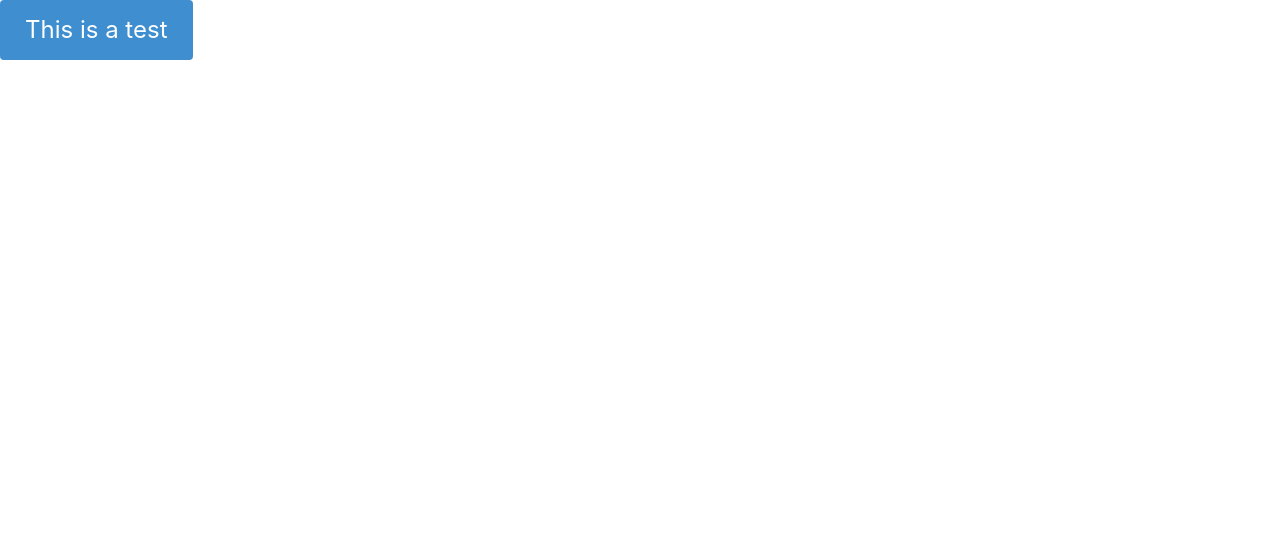
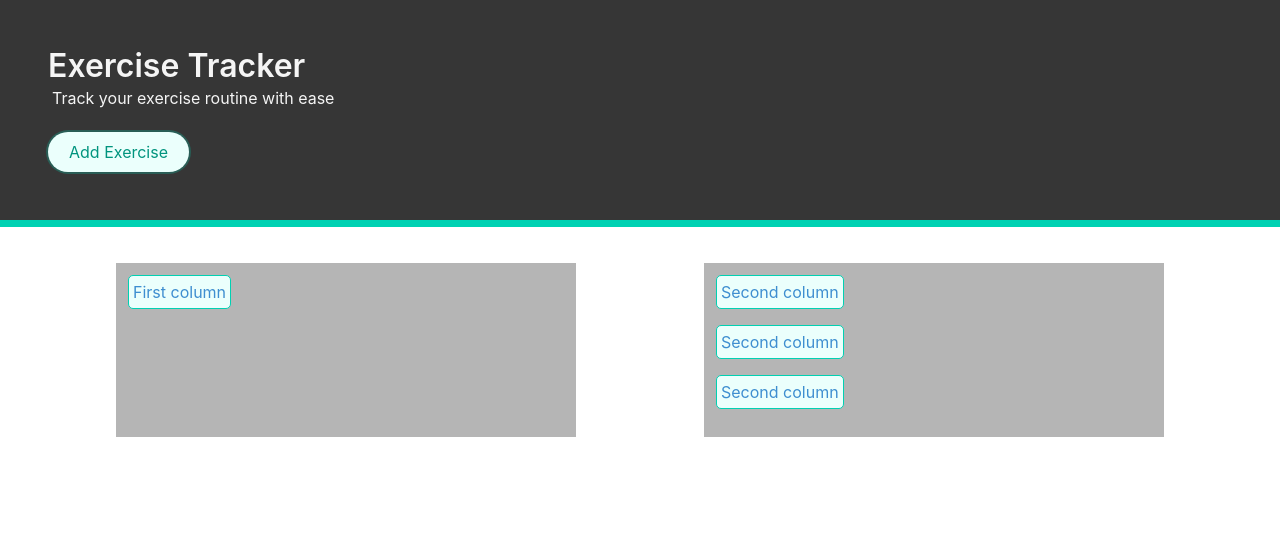
Before and after one commit to blopDev/Exercise-Tracker, a website: page index.html in a window 1280 px wide. Drawn offline with nearby package versions, Linux system fonts and the light colour scheme.

Commit message:
added the bulma framework and set up the initial css base

```diff
--- a/assets/css/style.css
+++ b/assets/css/style.css
@@ -0,0 +1,26 @@
+html {
+    overflow: hidden;
+}
+
+#header {
+    border-bottom: 7px solid #00d1b2;
+}
+
+.column {
+    display: flex;
+    flex-wrap: wrap;
+    flex-direction: column;
+    justify-content: start;
+    align-items: flex-start;
+    margin-left: 4rem;
+    margin-right: 4rem;
+    margin-bottom: 4rem;
+}
+
+
+.exercise-task {
+
+    margin-bottom: 1rem;
+    border-radius: 5px;
+    border: 1px solid #00d1b2;
+}
--- a/index.html
+++ b/index.html
@@ -1,13 +1,42 @@
 <!DOCTYPE html>
 <html lang="en">
-<head>
-    <meta charset="UTF-8">
-    <meta http-equiv="X-UA-Compatible" content="IE=edge">
-    <meta name="viewport" content="width=device-width, initial-scale=1.0">
-    <link rel="stylesheet" href="./node_modules/bulma/css/bulma.min.css">
+  <head>
+    <meta charset="UTF-8" />
+    <meta http-equiv="X-UA-Compatible" content="IE=edge" />
+    <meta name="viewport" content="width=device-width, initial-scale=1.0" />
+    <link rel="stylesheet" href="./node_modules/bulma/css/bulma.css" />
+    <link rel="stylesheet" href="./assets/css/style.css" />
     <title>Document</title>
-</head>
-<body>
-    <button class="button is-info is-large">This is a test</button>
-</body>
+  </head>
+  <body>
+    <section id="header" class="hero has-background-grey-darker">
+      <header class="hero-body">
+        <h1 class="title is-3 has-text-light">Exercise Tracker</h1>
+        <h2 class="subtitle is-size-6 pl-1 has-text-light">
+          Track your exercise routine with ease
+        </h2>
+        <button
+          class="button is-primary is-light has-text-blue is-rounded is-focused"
+        >
+          Add Exercise
+        </button>
+      </header>
+    </section>
+
+    <section class="section">
+      <div class="container">
+        <div class="columns has-text-left">
+          <div class="column has-background-grey-light">
+            <p class="exercise-task has-background-primary-light has-text-info p-1">First column</p>
+          </div>
+          <div class="column has-background-grey-light">
+            <p class="exercise-task has-background-primary-light has-text-info p-1">Second column</p>
+            <p class="exercise-task has-background-primary-light has-text-info p-1">Second column</p>
+            <p class="exercise-task has-background-primary-light has-text-info p-1">Second column</p>
+          </div>
+
+        </div>
+      </div>
+    </section>
+  </body>
 </html>
```
